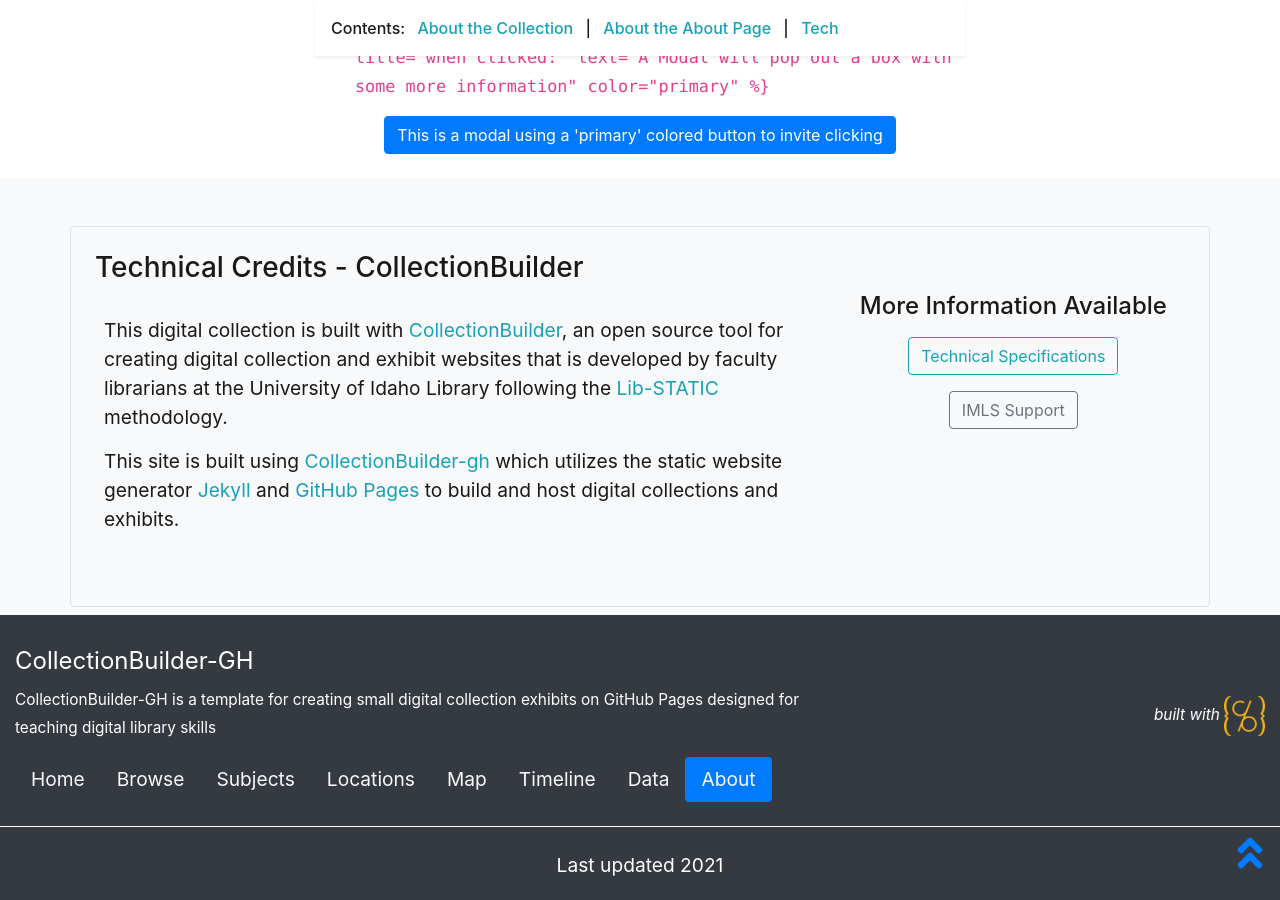
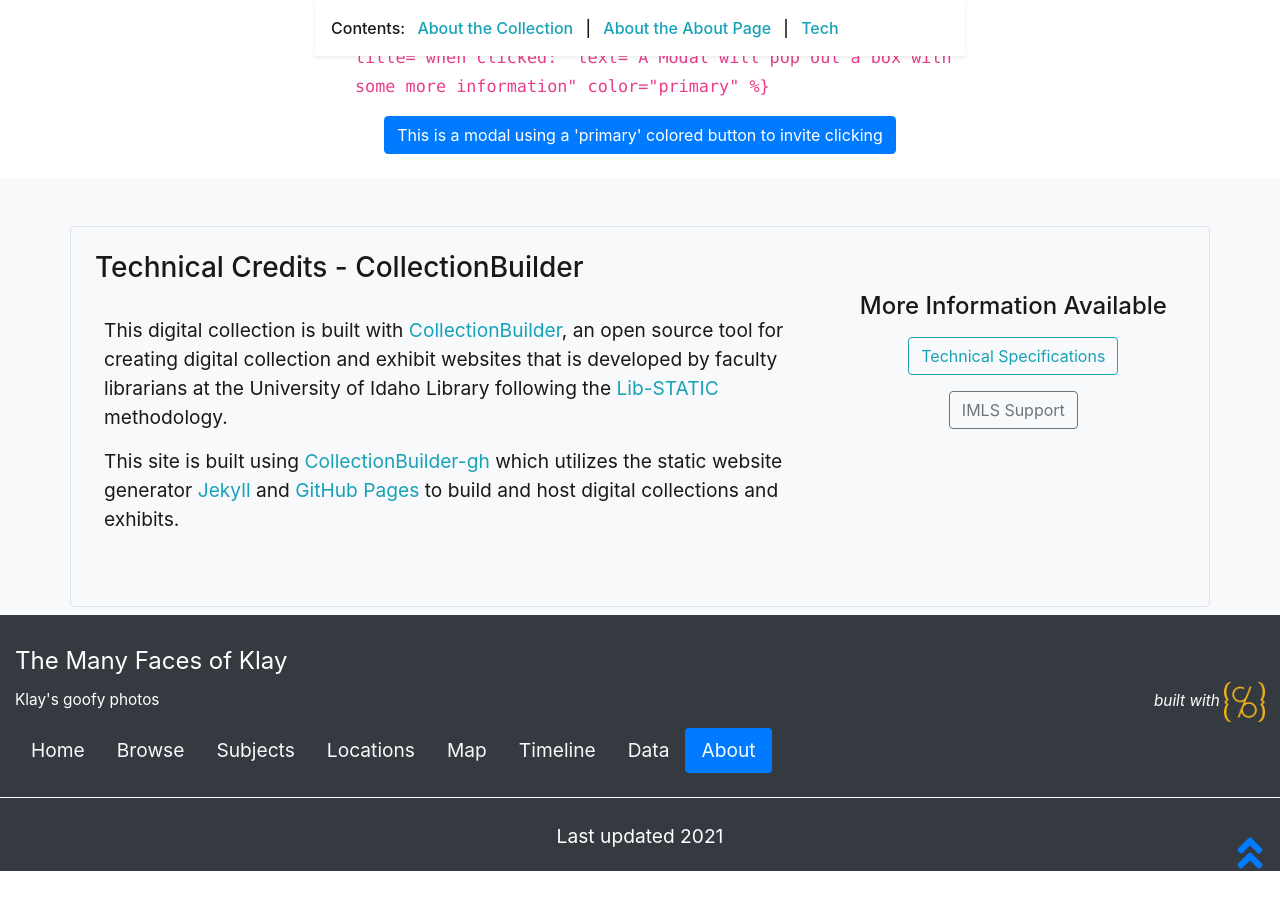
Before and after one commit to dspalicte/2X9-digilib, a Jekyll site: the page built from pages/about.md, in a window 1280 px wide and 900 px high, scrolled down 5061 px. Built offline with Jekyll 4.4.1, drawn with Linux system fonts in a browser that asks for light colours; after the commit the page ends 5932 px from its top, so only the background shows below that; some of the changed text lies outside the part shown.

Commit message:
updated site settings
changed title, tagline, description and author

```diff
--- a/_config.yml
+++ b/_config.yml
@@ -20,14 +20,14 @@
 # SITE SETTINGS
 #
 # title of site appears in banner
-title: CollectionBuilder-GH
+title: The Many Faces of Klay
 # tagline, a short phrase that will appear throughout the site in the top banner
-tagline: a template for creating simple digital exhibits
+tagline: Wacky Klay
 # description appears in meta tags and other locations
 # this description might appear in search result lists, keep around 160 characters max
-description: "CollectionBuilder-GH is a template for creating small digital collection exhibits on GitHub Pages designed for teaching digital library skills"
+description: "Klay's goofy photos"
 # creator of the digital collection, to appear in meta tags; we typically use our GitHub usernames but feel free to just use your name
-author: CollectionBuilder
+author: Tita Nis
 
 ##########
 # COLLECTION SETTINGS
```
